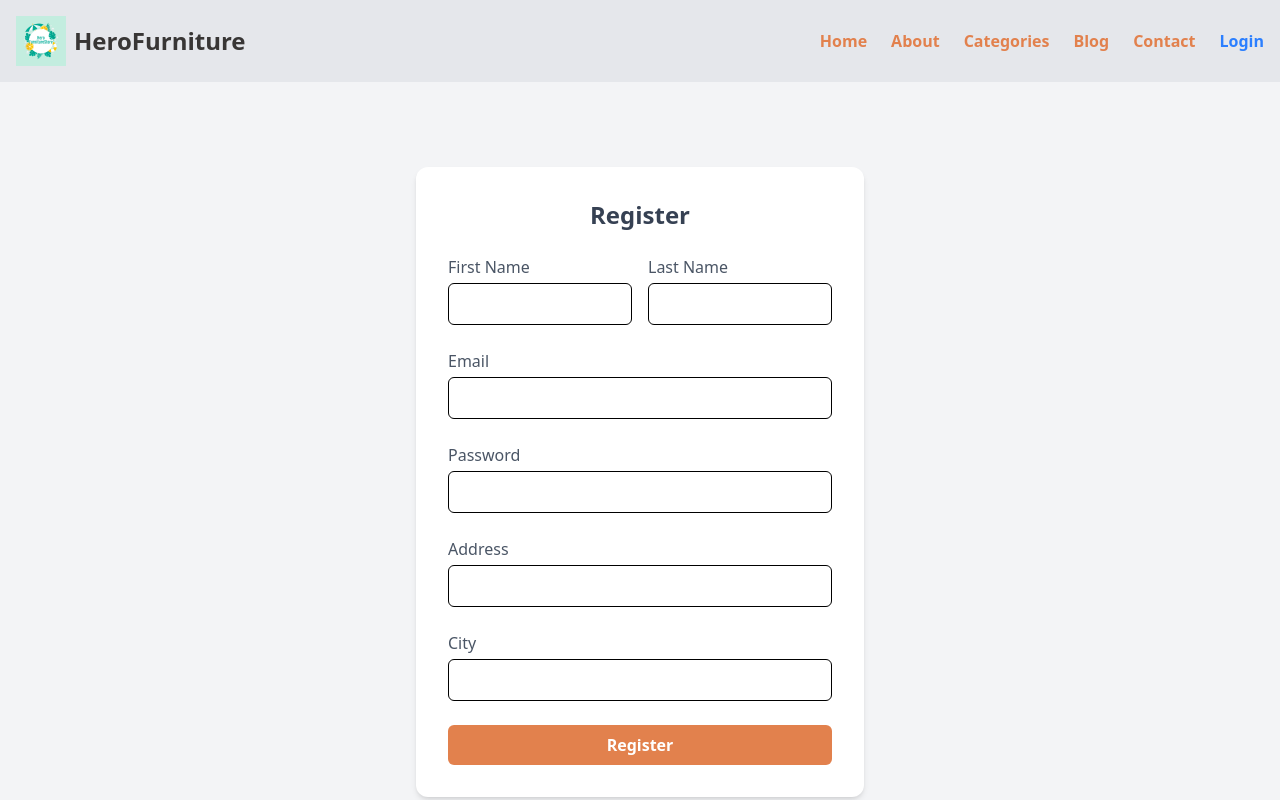
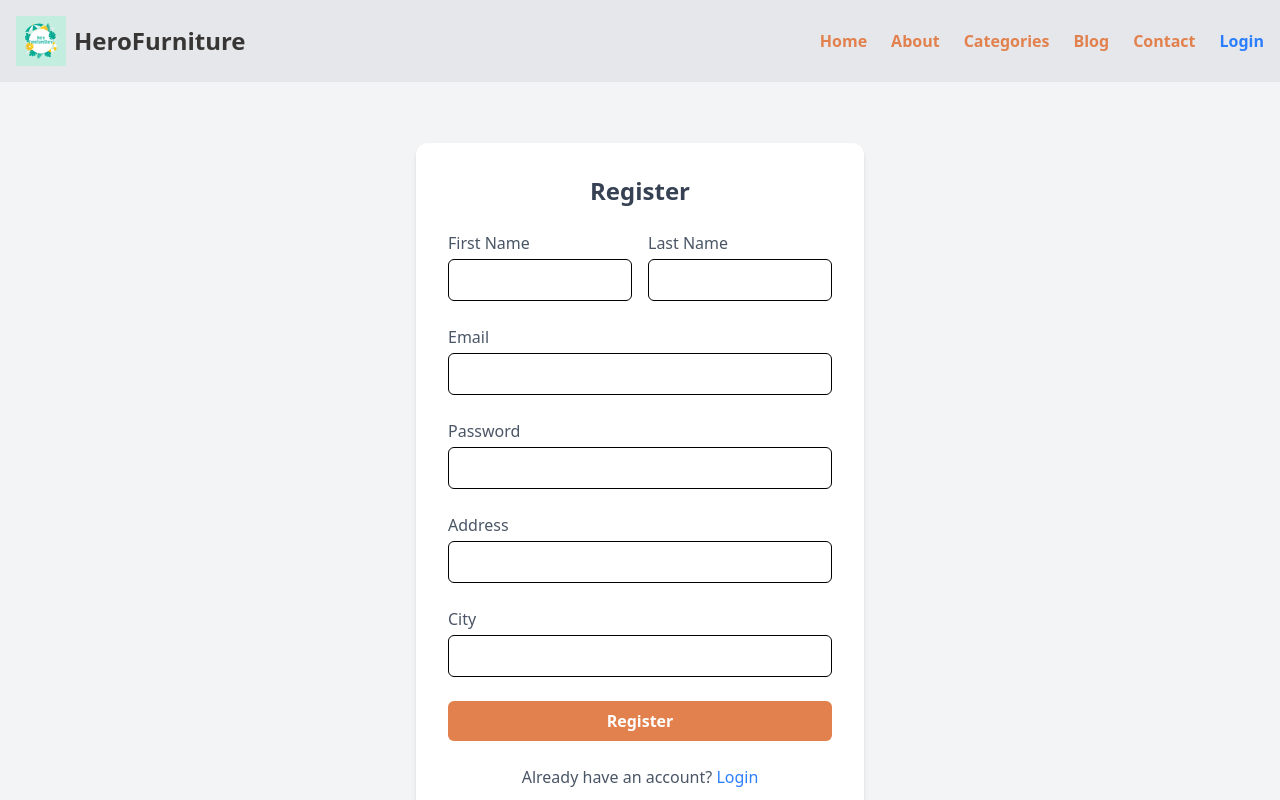
Before and after one commit to Nellybii/HeroFurnitureStore, a Next.js app: page /Register in a window 1280 px wide. Shown: the top 800 px of the page. Built offline with nearby package versions, Linux system fonts and the light colour scheme.

Commit message:
authentication

```diff
--- a/src/app/Login/page.tsx
+++ b/src/app/Login/page.tsx
@@ -9,7 +9,6 @@
 
   const handleSubmit = (e: React.FormEvent) => {
     e.preventDefault();
-    // Future: handle login logic here
     console.log('Login with:', { email, password });
   };
 
@@ -61,7 +60,7 @@
           Login
         </Button>
         <p className="text-center text-gray-600">
-          Don't have an account? <a href="/Register" className="text-blue-500 hover:underline">Register</a>
+          Don&apos;t have an account? <a href="/Register" className="text-blue-500 hover:underline">Register</a>
         </p>
       </form>
     </div>
--- a/src/app/Register/page.tsx
+++ b/src/app/Register/page.tsx
@@ -127,6 +127,9 @@
         >
           Register
         </Button>
+        <p className="text-center text-gray-600">
+          Already have an account? <a href="/Login" className="text-blue-500 hover:underline">Login</a>
+        </p>
       </form>
     </div>
   );
--- a/src/app/page.tsx
+++ b/src/app/page.tsx
@@ -1,5 +1,3 @@
-import Image from "next/image";
-import Link from "next/link";
 import HeroSection from "./components/HeroSection";
 import ProductCategory from "./components/ProductCategory";
 import AboutSection from "./components/AboutSection";
```
